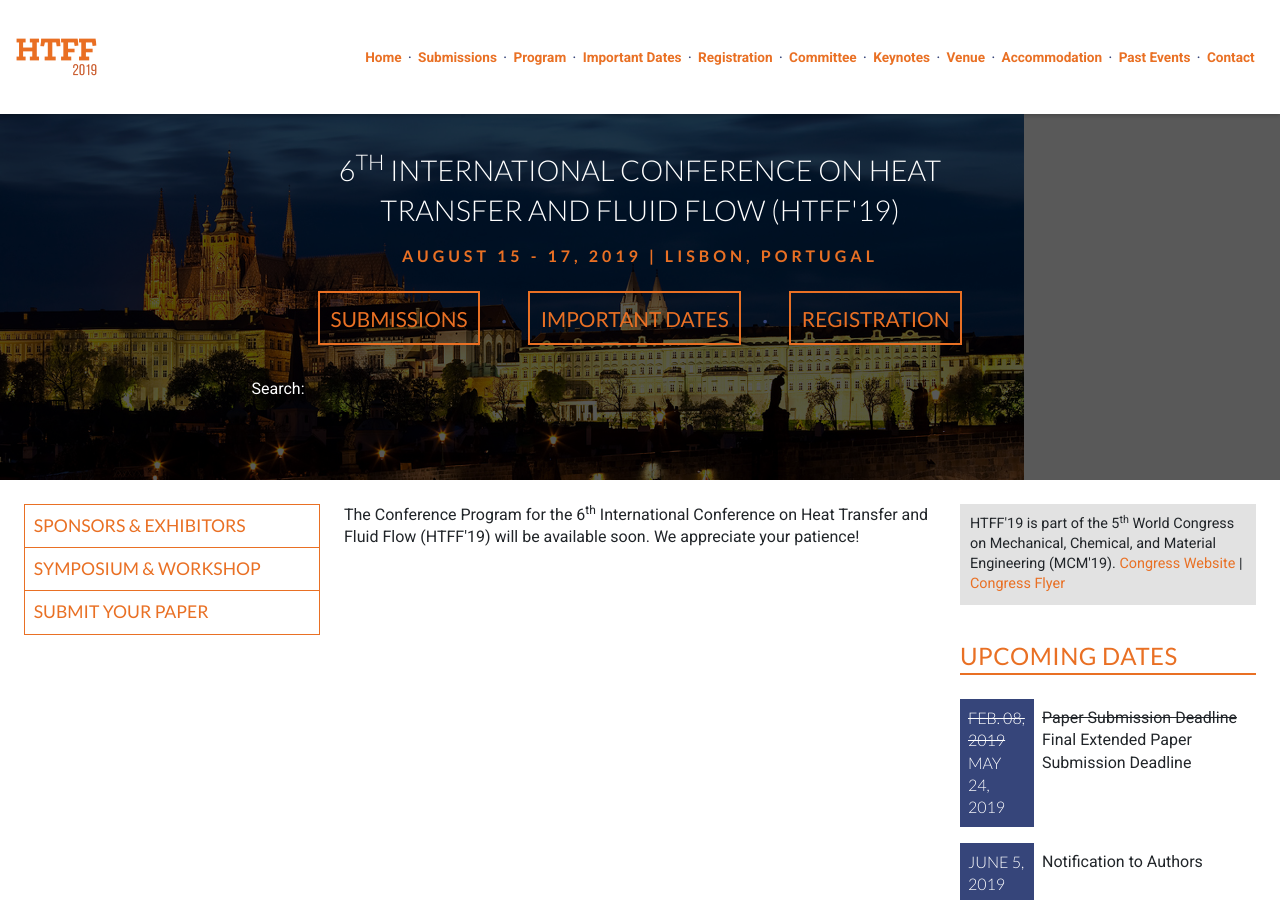
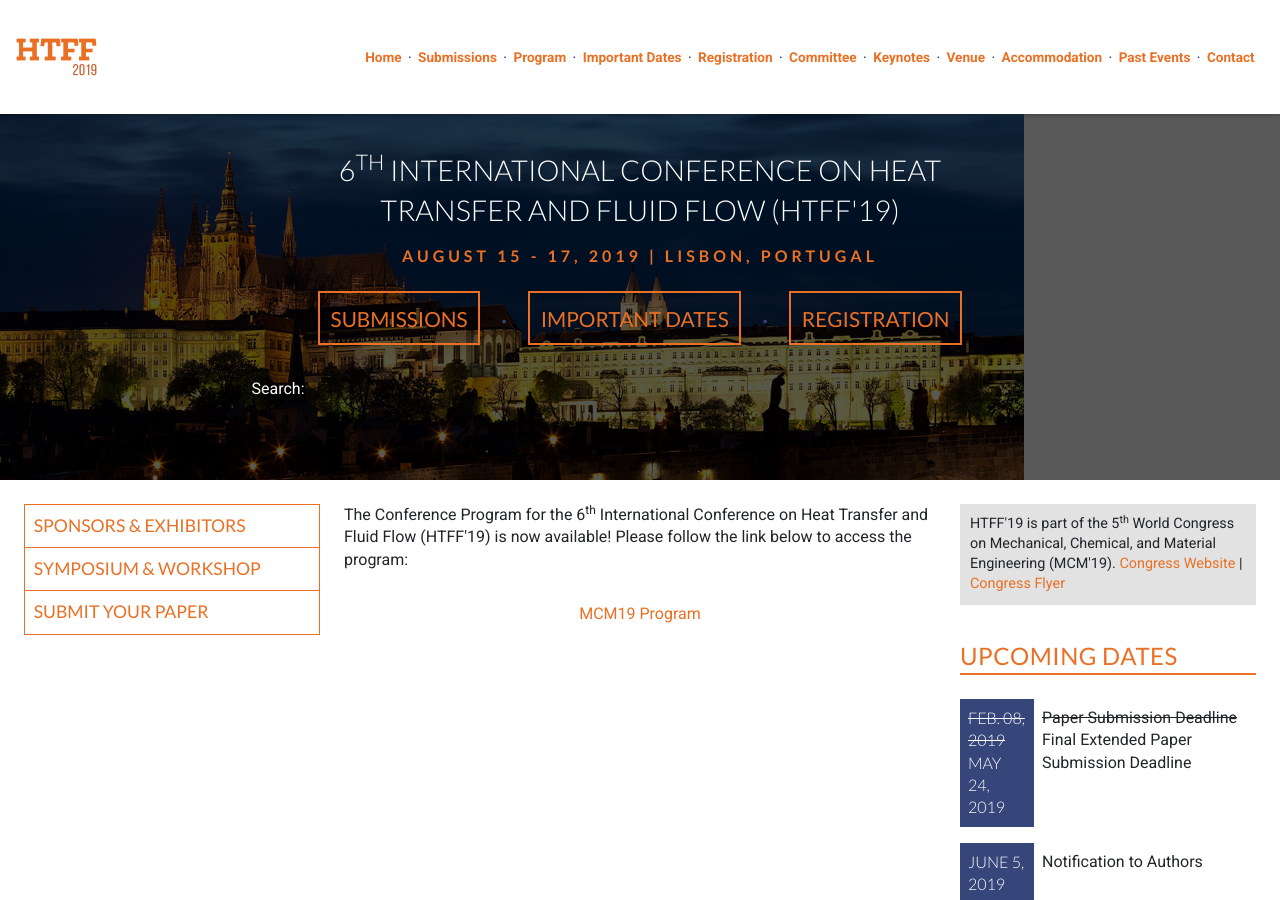
Before and after one commit to intaset/htff, a Jekyll site: the page built from program.html, in a window 1280 px wide and 900 px high. Built offline with Jekyll 4.4.1, drawn with Linux system fonts in a browser that asks for light colours; nearby versions of some CDN libraries; Markdown is read by kramdown in place of the engine named in the settings; comment, search, counter and statistics services are not loaded.

Commit message:
update program

```diff
--- a/program.html
+++ b/program.html
@@ -7,11 +7,11 @@ keyword: heat transfer conference, cfd conference, fluid flow conference,  energ
 
 <div class="unit unit-s-1 unit-m-1-4-1 unit-l-1-4-1">
   <div class="unit-spacer content">
-    <p class="body">The Conference Program for the 6<sup>th</sup> International Conference on Heat Transfer and Fluid Flow (HTFF'19) will be available soon. We appreciate your patience!</p>
 
-<!--     <p class="body">The Conference Program for the 6<sup>th</sup> International Conference on Heat Transfer and Fluid Flow (HTFF'19) is now available! Please follow the link below to access the program:</p>
 
-    <p align="center"><a href="../MCM17_Program.pdf" class="body-link">MCM17 Program</a></p> -->
+<p class="body">The Conference Program for the 6<sup>th</sup> International Conference on Heat Transfer and Fluid Flow (HTFF'19) is now available! Please follow the link below to access the program:</p>
+
+    <p align="center"><a href="https://mcmcongress.com/program/" class="body-link">MCM19 Program</a></p>
 
   </div>
   </div>
```
Also changed, not shown: 1 other file.
